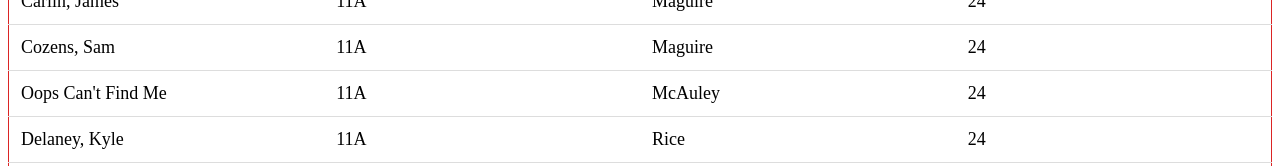
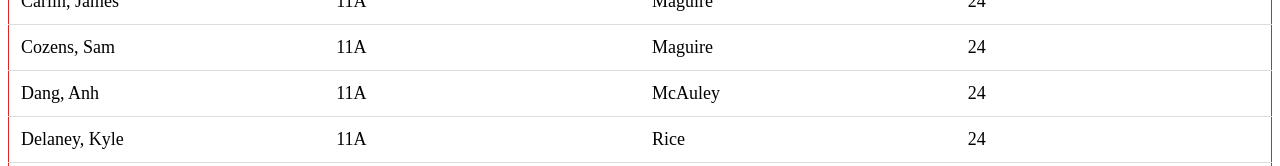
Before and after one commit to nohpe-anh/list, a plain HTML site: page index.html in a window 1280 px wide. Shown: the part 375-541 px from the top of the page. Drawn offline with Linux system fonts and the light colour scheme.

Commit message:
Update index.html

```diff
--- a/index.html
+++ b/index.html
@@ -91,7 +91,7 @@
     <td>24</td>
   </tr>
   <tr>
-    <td>Oops Can't Find Me</td>
+    <td>Dang, Anh</td>
     <td>11A</td>
     <td>McAuley</td>
     <td>24</td>
```
